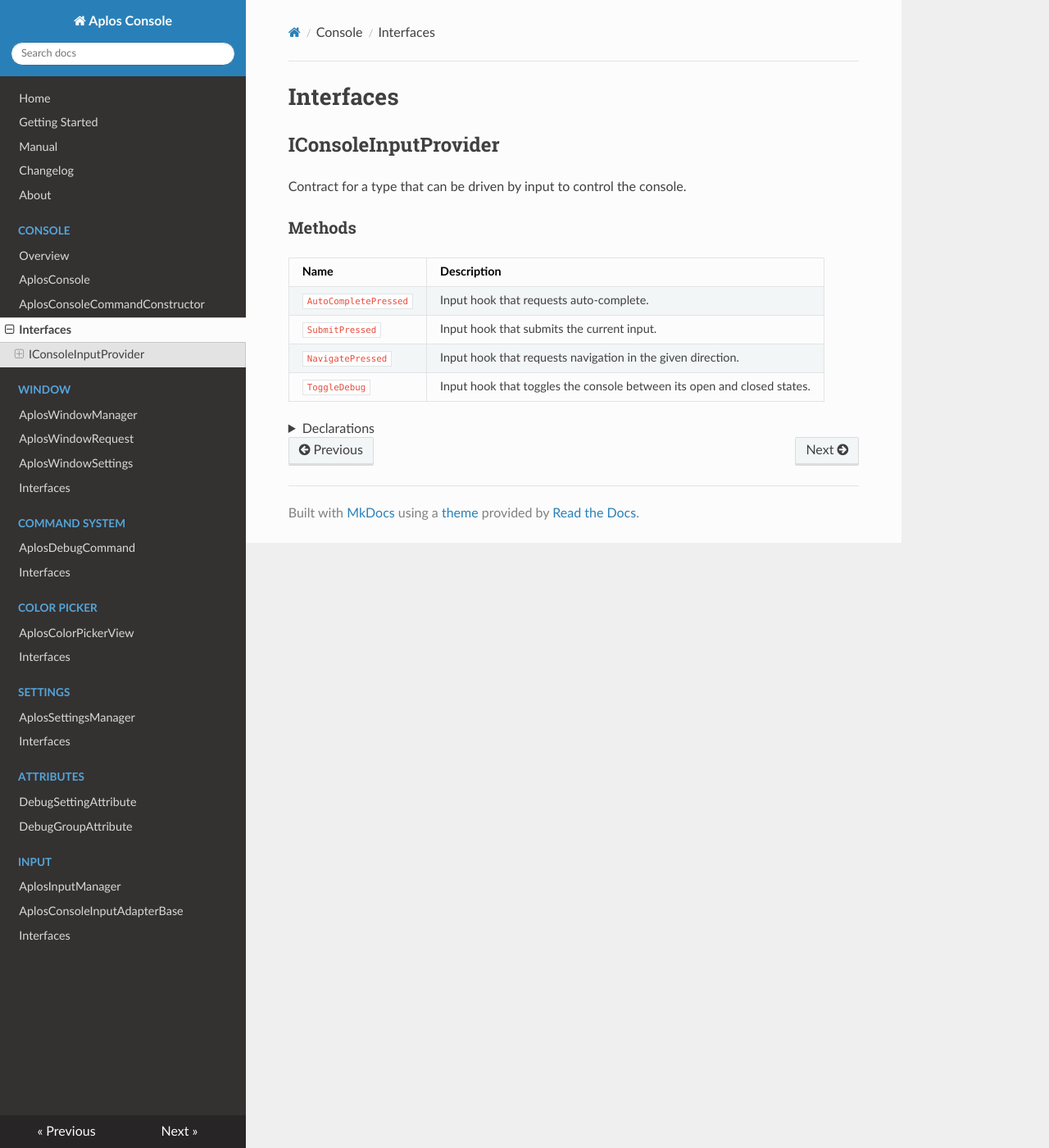
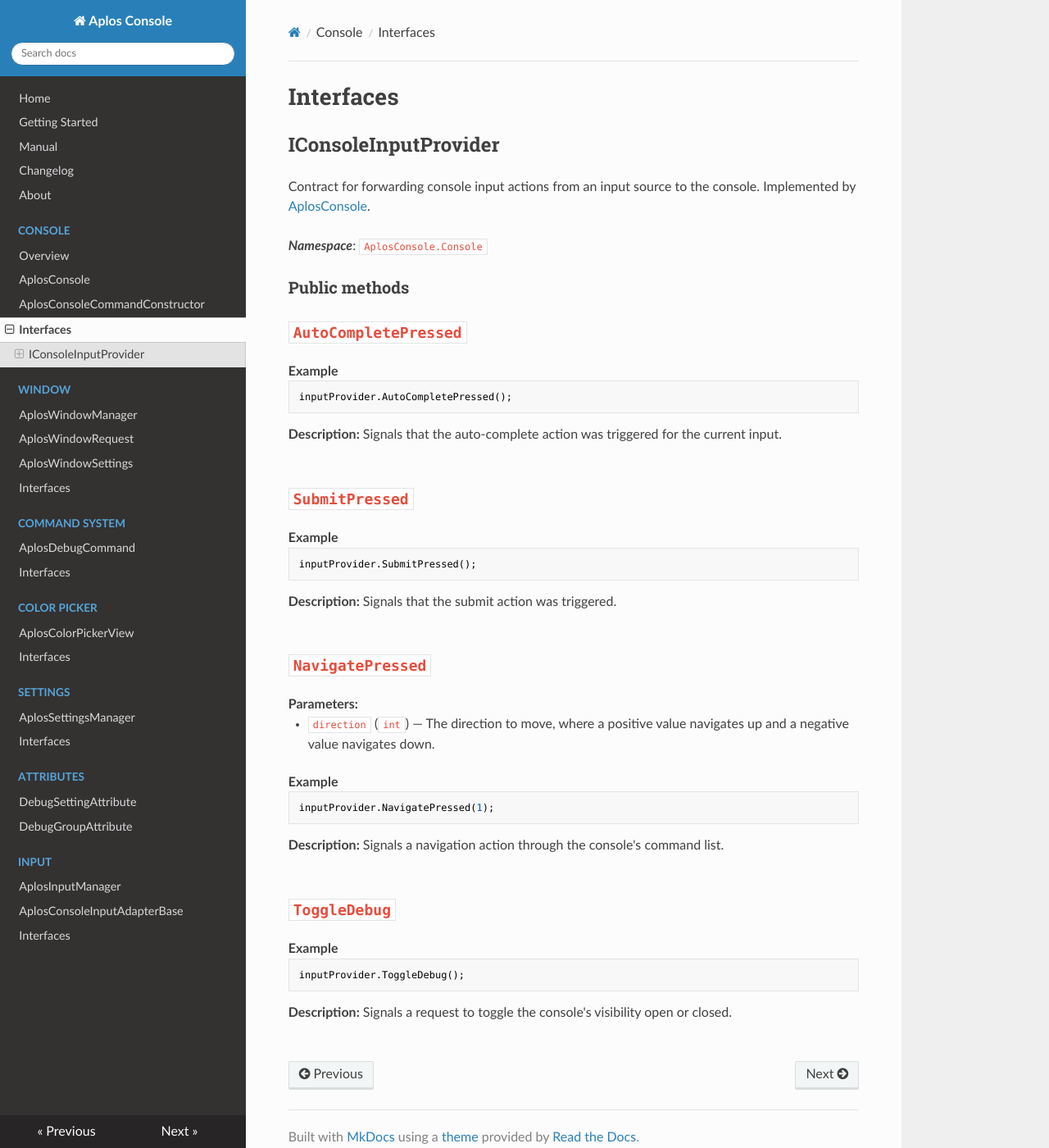
Before and after one commit to jChicote/aplos-console-documentation.github.io, an MkDocs documentation site: the page built from docs/console-interfaces.md, in a window 1280 px wide and 1400 px high. Shown: the whole window at 82% size. Built offline with MkDocs 1.6.1, drawn with Linux system fonts in a browser that asks for light colours; nearby versions of some CDN libraries.

Commit message:
Update console-interfaces.md

````diff
--- a/docs/console-interfaces.md
+++ b/docs/console-interfaces.md
@@ -2,25 +2,61 @@
 
 ## IConsoleInputProvider
 
-Contract for a type that can be driven by input to control the console.
+Contract for forwarding console input actions from an input source to the console. Implemented by
+[AplosConsole](aplos-console.md).
 
-### Methods
+***Namespace***: `AplosConsole.Console`
 
-| Name | Description |
-| --- | --- |
-| `AutoCompletePressed` | Input hook that requests auto-complete. |
-| `SubmitPressed` | Input hook that submits the current input. |
-| `NavigatePressed` | Input hook that requests navigation in the given direction. |
-| `ToggleDebug` | Input hook that toggles the console between its open and closed states. |
+### Public methods
 
-<details>
-<summary>Declarations</summary>
+<h2 id="autocompletepressed"><code>AutoCompletePressed</code></h2>
+
+**Example**
 
 ```csharp
-void AutoCompletePressed();
-void SubmitPressed();
-void NavigatePressed(int direction);
-void ToggleDebug();
+inputProvider.AutoCompletePressed();
 ```
 
-</details>
+**Description:** Signals that the auto-complete action was triggered for the current input.
+
+<br>
+
+<h2 id="submitpressed"><code>SubmitPressed</code></h2>
+
+**Example**
+
+```csharp
+inputProvider.SubmitPressed();
+```
+
+**Description:** Signals that the submit action was triggered.
+
+<br>
+
+<h2 id="navigatepressed"><code>NavigatePressed</code></h2>
+
+**Parameters:**
+
+- `direction` (`int`) — The direction to move, where a positive value navigates up and a negative value navigates down.
+
+**Example**
+
+```csharp
+inputProvider.NavigatePressed(1);
+```
+
+**Description:** Signals a navigation action through the console's command list.
+
+<br>
+
+<h2 id="toggledebug"><code>ToggleDebug</code></h2>
+
+**Example**
+
+```csharp
+inputProvider.ToggleDebug();
+```
+
+**Description:** Signals a request to toggle the console's visibility open or closed.
+
+<br>
````
